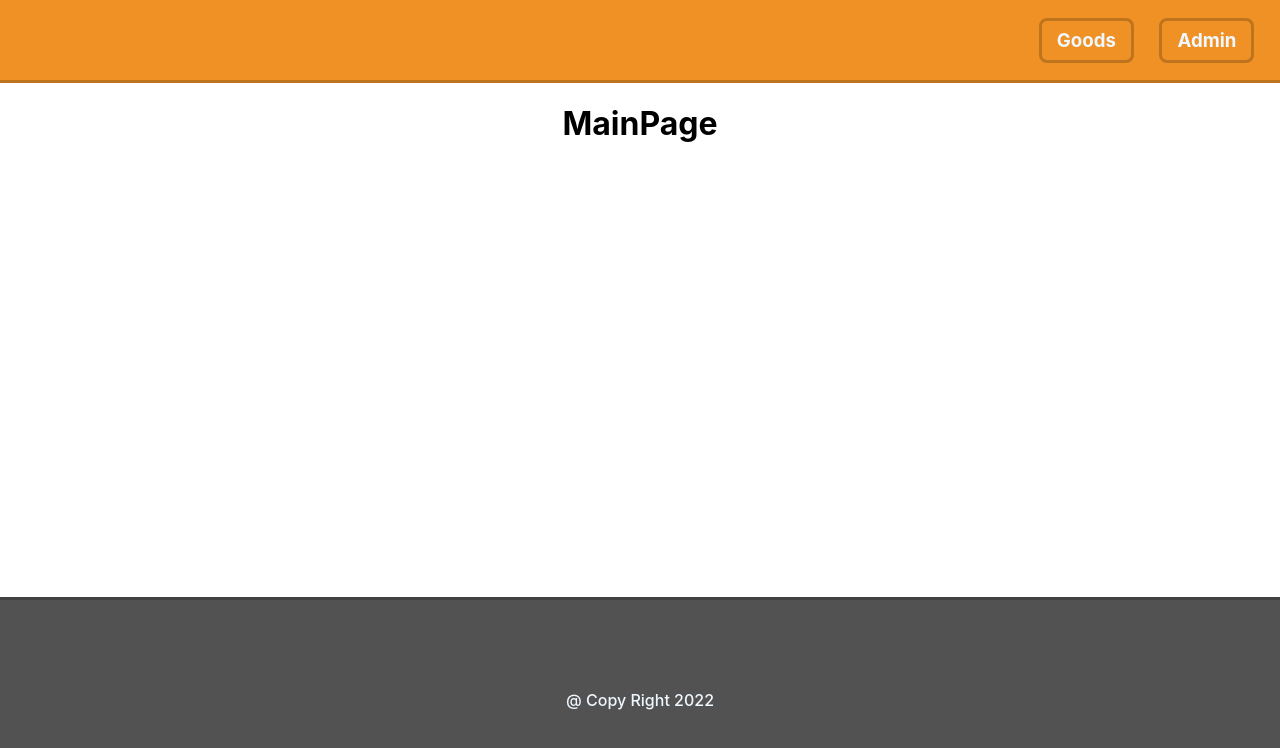
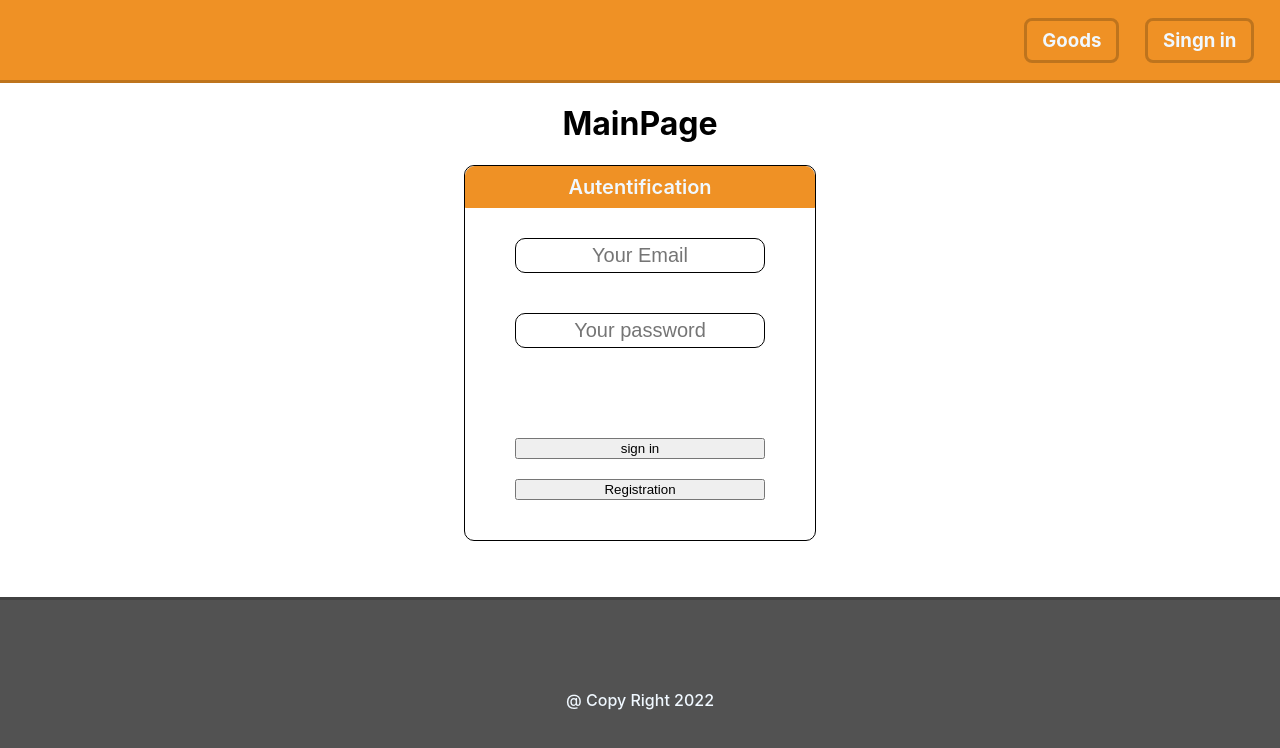
Before and after one commit to Nomad-lab-sketch/store-react, a React (Create React App) app: page /authPage in a window 1280 px wide. Shown: the top 748 px of the page. Built offline with nearby package versions, Linux system fonts and the light colour scheme; no server answers; the database is empty.

Commit message:
login_and_registration is ready

```diff
--- a/package.json
+++ b/package.json
@@ -12,6 +12,7 @@
     "@types/react": "^18.0.8",
     "@types/react-dom": "^18.0.3",
     "firebase": "^9.7.0",
+    "firebaseui": "^6.0.1",
     "react": "^18.1.0",
     "react-dom": "^18.1.0",
     "react-firebase-hooks": "^5.0.3",
@@ -19,6 +20,7 @@
     "react-router": "^6.3.0",
     "react-router-dom": "^6.3.0",
     "react-scripts": "5.0.1",
+    "swiper": "^8.1.4",
     "typescript": "^4.6.4",
     "web-vitals": "^2.1.4"
   },
--- a/src/components/header/Header.tsx
+++ b/src/components/header/Header.tsx
@@ -1,12 +1,43 @@
 import React from "react";
+import { useNavigate } from "react-router-dom";
 import { Link } from "react-router-dom";
+import { logOut } from "../../dal/api";
+import { useAppDispatch, useAppSelector } from "../../redux/hooks/redux";
 import s from "./css/style.module.css";
 const Header = () => {
+
+	const dispatch = useAppDispatch()
+	const { isAuth, userName } = useAppSelector(state => state.userAuth)
+
+	let navigate = useNavigate();
+
+	const logOutUser = () => {
+		logOut(dispatch, navigate)
+	}
+
 	return (
 		<div className={s.wrapper}>
 			<nav className={s.navigation}>
+				{userName ?
+					<div className={s.navigation__userNameWrapper}>
+						<span className={s.navigation__userName}>{userName}</span>
+						<button
+						onClick={logOutUser}
+						className={s.navigation__userNameLogOut}>Выйти</button>
+					</div>
+					:
+					<></>
+				}
+
+
 				<Link className={s.navigation__ref} to="/goods">Goods</Link>
-				<Link className={s.navigation__ref} to="adminPanel">Admin</Link>
+
+				{
+					isAuth ?
+						<Link className={s.navigation__ref} to="adminPanel">Admin panel</Link>
+						:
+						<Link className={s.navigation__ref} to="authPage">Singn in</Link>
+				}
 			</nav>
 		</div>
 	);
--- a/src/components/header/css/style.module.css
+++ b/src/components/header/css/style.module.css
@@ -32,3 +32,33 @@
 	background-color: aliceblue;
 	color: rgba(0, 0, 0, 0.205);
 }
+
+.navigation__userNameWrapper {
+	flex: 1 1
+}
+
+.navigation__userName {
+	color: #fff;
+	font-size: 25px;
+	margin-left: 20px;
+	font-weight: 600;
+}
+
+.navigation__userNameLogOut {
+	margin-left: 20px;
+	display: inline;
+	border: 3px solid rgba(0, 0, 0, 0.205);
+	border-radius: 8px;
+	padding: 8px 15px;
+	color: aliceblue;
+	text-decoration: none;
+	font-size: 14pt;
+	font-weight: 700;
+	background-color: transparent;
+	cursor: pointer;
+}
+
+.navigation__userNameLogOut:hover {
+	background-color: aliceblue;
+	color: rgba(0, 0, 0, 0.205);
+}
--- a/src/components/main/Main.tsx
+++ b/src/components/main/Main.tsx
@@ -1,9 +1,10 @@
 import AdminPanel from "./adminPanel/AdminPanel"
+import AuthPage from "./authPage/AuthPage"
 import GoodsPage from "./goodsPage/GoodsPage"
+import MainContent from "../mainContent/MainContent";
 
 import { Routes, Route, } from "react-router-dom";
 import s from "./css/style.module.css";
-import MainContent from "../mainContent/MainContent";
 
 
 function Main() {
@@ -16,6 +17,7 @@ function Main() {
 					<Route path="/" element={<MainContent />} />
 					<Route path="goods" element={<MainContent />}/>
 					<Route path="adminPanel" element={<AdminPanel />} />
+					<Route path="authPage" element={<AuthPage/>} />
 				</Routes>
 
 			</div>
--- a/src/components/main/adminPanel/AdminPanel.tsx
+++ b/src/components/main/adminPanel/AdminPanel.tsx
@@ -1,4 +1,3 @@
-import { useDispatch, useSelector } from "react-redux";
 import { createNewGood } from "../../../dal/api";
 import { useAppDispatch, useAppSelector } from "../../../redux/hooks/redux";
 import { productCount, productName, productPrice } from "../../../redux/reducers/productCardSlice"
--- /dev/null
+++ b/src/components/main/authPage/AuthPage.tsx
@@ -0,0 +1,97 @@
+import { useAppDispatch, useAppSelector } from "../../../redux/hooks/redux";
+import { registrationStatus, userEmail, userEmailError, userPassword, userPasswordError } from "../../../redux/reducers/userAuthSlice";
+import s from "./css/style.module.css";
+import { createNewUser, signIn } from "../../../dal/api"
+import { useNavigate } from "react-router-dom";
+
+const AuthPage: React.FC = () => {
+	let navigate = useNavigate();
+	const dispatch = useAppDispatch()
+	const authData = useAppSelector(state => state.userAuth)
+
+	const setUserEmail = (event: React.FormEvent<HTMLInputElement>) => {
+		dispatch(userEmail(event.currentTarget.value))
+	}
+
+	const setUserPassword = (event: React.FormEvent<HTMLInputElement>) => {
+		dispatch(userPassword(event.currentTarget.value))
+	}
+
+	const authUser = () => {
+		signIn(authData.email, authData.password, dispatch, navigate)
+	}
+
+	const userRegistration = () => {
+		let countErrors = 0
+
+		if (authData.registrationStatus !== '') {
+			dispatch(registrationStatus(''))
+		}
+
+		if(!/^[^@]+@\w+(\.\w+)+\w$/.test(authData.email)){
+			dispatch(userEmailError('Неккоретно введено поле Email'))
+			countErrors +=1
+		} else {
+			dispatch(userEmailError(''))
+		}
+
+		if (authData.password.length < 6) {
+			dispatch(userPasswordError('Длина пароля должна быть не менее шести символов'))
+			countErrors +=1
+		} else {
+			dispatch(userPasswordError(''))
+		}
+
+		if (countErrors === 0){
+			createNewUser(authData.email, authData.password, dispatch)
+		}
+
+	}
+
+	return (
+		<div className={s.auth__wrapper}>
+			<div className={s.auth__header}>Autentification</div>
+			<div className={s.auth__inputsWrapper}>
+				<input
+				value={authData.email}
+				onInput={setUserEmail}
+				className={s.auth__input}
+				type="text"
+				placeholder="Your Email"
+				></input>
+
+				<div className={s.auth_inputError}>{authData.emailError}</div>
+
+				<input
+				value={authData.password}
+				onInput={setUserPassword}
+				className={s.auth__input}
+				type="password"
+				placeholder="Your password"
+				></input>
+
+				<div className={s.auth_inputError}>{authData.passwordError}</div>
+				<div className={s.registrationStatus}>{authData.registrationStatus}</div>
+				<div className={s.authStatus}>{authData.authStatus}</div>
+			</div>
+
+			<div className={s.auth__buttonWrapper}>
+
+				<button
+				onClick={authUser}
+				className={s.auth__button}>
+					sign in
+				</button>
+
+				<button
+				onClick={userRegistration}
+				className={s.auth__button}>
+					Registration
+				</button>
+
+			</div>
+		</div>
+	)
+}
+
+export default AuthPage
--- /dev/null
+++ b/src/components/main/authPage/css/style.module.css
@@ -0,0 +1,59 @@
+.auth__wrapper{
+	width: 350px;
+	border: 1px #000000 solid;
+	border-radius: 10px;
+}
+.auth__header{
+	border-top-right-radius: 10px;
+	border-top-left-radius: 10px;
+	display: flex;
+	justify-content: center;
+	align-items: center;
+	height: 40px;
+	color: aliceblue;
+	background-color: rgb(239, 145, 37);
+	font-weight: 600;
+	font-size: 20px;
+	border: 1px rgb(239, 145, 37) solid;
+}
+
+.auth__inputsWrapper{
+	display: flex;
+	flex-direction: column;
+	padding: 30px 50px;
+	row-gap: 20px;
+}
+
+.auth__buttonWrapper{
+	display: flex;
+	flex-direction: column;
+	padding: 0px 50px 40px 50px;
+	row-gap: 20px;
+}
+
+.auth__input{
+	border-radius: 10px;
+	padding: 5px 10px;
+	font-size: 20px;
+	border: 1px solid #000;
+	text-align: center;
+}
+
+.auth__input:active{
+	outline: 2px solid green;
+	border: 1px solid rgba(0, 0, 0, 0);
+}
+.auth__input:focus{
+	outline: 2px solid green;
+	border: 1px solid rgba(0, 0, 0, 0);
+}
+:active, :hover, :focus {
+	outline: 0;
+	outline-offset: 0;
+}
+
+.registrationStatus{
+	text-align: center;
+	color: green;
+	font-weight: 500;
+}
--- a/src/components/mainContent/css/style.module.css
+++ b/src/components/mainContent/css/style.module.css
@@ -8,7 +8,7 @@
     display: flex;
     flex-direction: column;
     margin: 10px;
-    width: 100%;
+    width: 160px;
     padding: 55px;
     border: 5px solid rgba(0, 0, 0, 0.205);
     border-radius: 20px;
--- a/src/dal/api.ts
+++ b/src/dal/api.ts
@@ -1,6 +1,12 @@
 import { initializeApp } from "firebase/app";
 import { getFirestore } from "firebase/firestore";
 import { getDatabase, ref, child, get, set } from "firebase/database";
+import { getAuth, createUserWithEmailAndPassword, signInWithEmailAndPassword, signOut } from "firebase/auth";
+import { useAppDispatch } from "../redux/hooks/redux";
+import { authStatus, registrationStatus, showUserName, userEmail, userPassword } from "../redux/reducers/userAuthSlice";
+import { useNavigate } from "react-router-dom";
+
+
 
 
 const firebaseConfig = {
@@ -46,3 +52,53 @@ export function createNewGood(count: string, name: string, price: string) {
 		price: price,
 	});
 }
+
+
+export function createNewUser(email: string, password: string, dispatch: any) {
+
+	const auth = getAuth();
+	createUserWithEmailAndPassword(auth, email, password)
+		.then((userCredential) => {
+			// Signed in
+			//const user = userCredential.user;
+			dispatch(userEmail(''))
+			dispatch(userPassword(''))
+			dispatch(registrationStatus('Registrtion success. Now you can sign in'))
+		})
+		.catch((error) => {
+			//const errorCode = error.code;
+			//const errorMessage = error.message;
+			// ..
+		});
+}
+
+
+export function signIn(email: string, password: string, dispatch: any, redirect: any) {
+	const auth = getAuth();
+	signInWithEmailAndPassword(auth, email, password, )
+		.then((userCredential) => {
+			// Signed in
+			dispatch(authStatus(true))
+			dispatch(showUserName(email))
+			const user = userCredential.user;
+			// ..
+			redirect("/");
+		})
+		.catch((error) => {
+			const errorCode = error.code;
+			const errorMessage = error.message;
+		});
+}
+
+
+export function logOut(dispatch: any, redirect: any) {
+	const auth = getAuth();
+	signOut(auth).then(() => {
+		dispatch(authStatus(false))
+		dispatch(showUserName(''))
+		// Sign-out successful.
+		redirect("/");
+	}).catch((error) => {
+		// An error happened.
+	});
+}
--- /dev/null
+++ b/src/redux/models/TAuth.ts
@@ -0,0 +1,10 @@
+export interface StateType {
+	email: string
+	emailError: string
+	password: string
+	passwordError: string
+	isAuth: boolean
+	registrationStatus: string
+	authStatus: string
+	userName: string
+}
--- /dev/null
+++ b/src/redux/reducers/userAuthSlice.ts
@@ -0,0 +1,46 @@
+import { createSlice, PayloadAction } from "@reduxjs/toolkit"
+import { StateType } from "../models/TAuth"
+
+
+
+const initialState: StateType = {
+	isAuth: false,
+	userName: '',
+	email: '',
+	emailError: '',
+	password: '',
+	passwordError: '',
+	registrationStatus: '',
+	authStatus: '',
+}
+
+export const userAuthSlice = createSlice({
+	name: 'userAuth',
+	initialState,
+	reducers: {
+		userEmail(state, action: PayloadAction<string>) {
+			state.email = action.payload
+		},
+		userPassword(state, action: PayloadAction<string>) {
+			state.password = action.payload
+		},
+		userEmailError(state, action: PayloadAction<string>) {
+			state.emailError = action.payload
+		},
+		userPasswordError(state, action: PayloadAction<string>) {
+			state.passwordError = action.payload
+		},
+		registrationStatus(state, action: PayloadAction<string>) {
+			state.registrationStatus = action.payload
+		},
+		authStatus(state, action: PayloadAction<boolean>) {
+			state.isAuth = action.payload
+		},
+		showUserName(state, action: PayloadAction<string>) {
+			state.userName = action.payload
+		},
+	}
+})
+
+export default userAuthSlice.reducer
+export const { userEmail, userPassword, userEmailError, userPasswordError, registrationStatus, authStatus, showUserName} = userAuthSlice.actions
--- a/src/redux/store.ts
+++ b/src/redux/store.ts
@@ -1,9 +1,10 @@
 import { combineReducers, configureStore } from "@reduxjs/toolkit";
 import productCard from "./reducers/productCardSlice"
-
+import userAuth from "./reducers/userAuthSlice"
 
 const rootReducer = combineReducers({
-    productCard
+    productCard,
+	 userAuth,
 })
 
 
```
Also changed, not shown: 1 other file (tests, documents, lock files or other folders).
